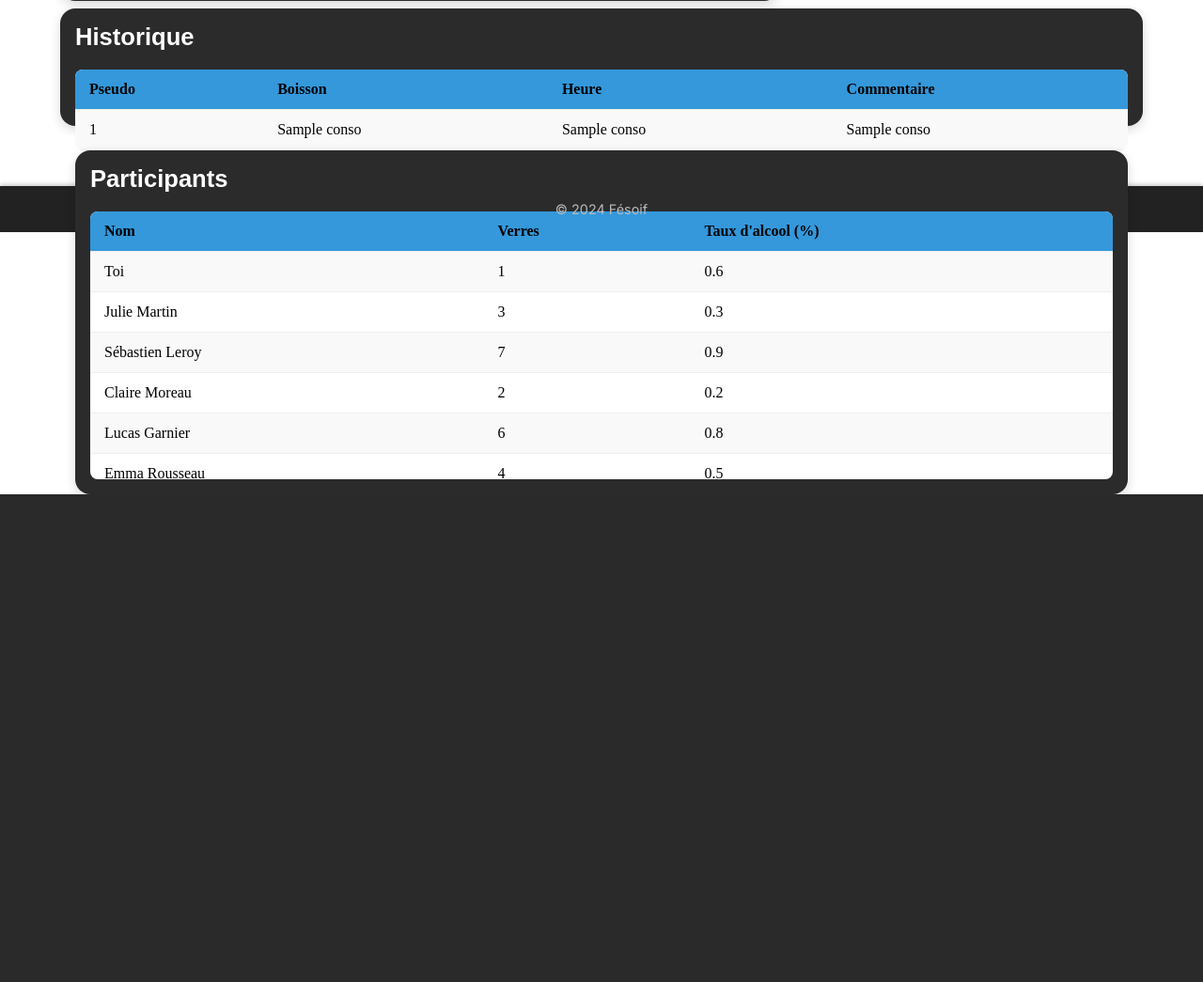
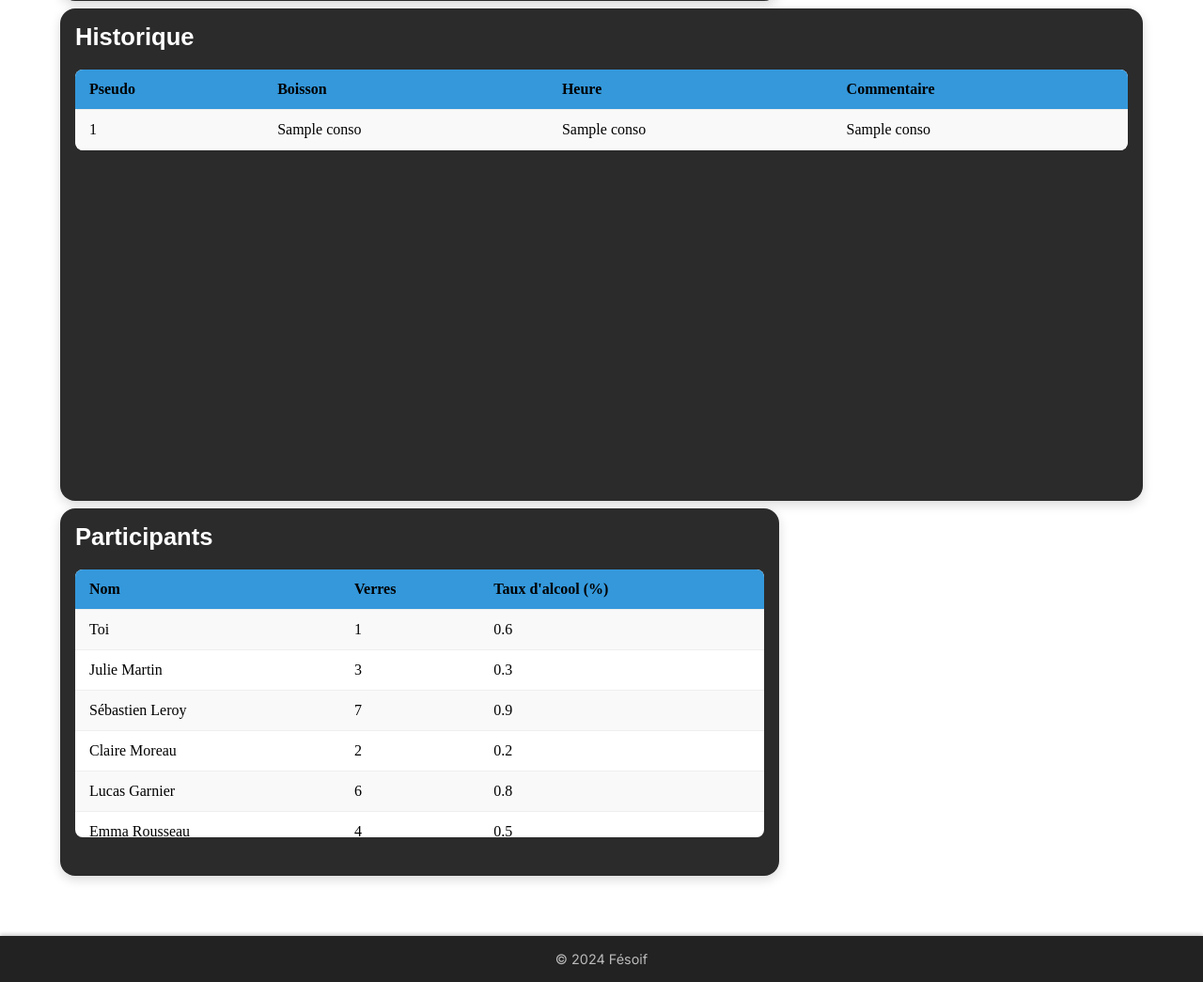
Before and after one commit to aserlite/archi_log_projet, a Flask app: template templates/party/view.html in a window 1280 px wide. Shown: the part 1344-2389 px from the top of the page at 94% size. Before the commit the page ends 1870 px from the top, so only its background shows below. Run offline with Flask 3, Linux system fonts and the light colour scheme; the template is opened without the code that fills it: most values are stand-ins (such as "Sample title", 1, 10 or a date in 2020); some web fonts are replaced.

Commit message:
correctif css

```diff
--- a/static/styles/style_party_view.css
+++ b/static/styles/style_party_view.css
@@ -173,7 +173,10 @@ tr:hover {
 
 #cell-historique {
     grid-column: span 3;
-    /* grid-row: span 5; */
+    grid-row: span 4;
+}
+#cell-historique .table-container{
+    max-height: 450px ;
 }
 
 
--- a/templates/party/view.html
+++ b/templates/party/view.html
@@ -82,7 +82,7 @@
                 </tbody>
             </table>
         </div>
-
+    </div>
     <div id="cell-participants" class="cell">
         <h2>Participants</h2>
         <div class="table-container">
```
Lines whose indentation alone changed are shown as unchanged.
